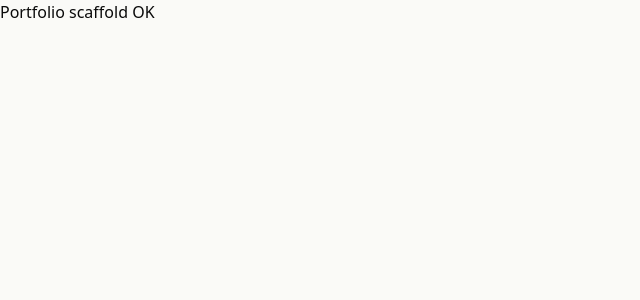
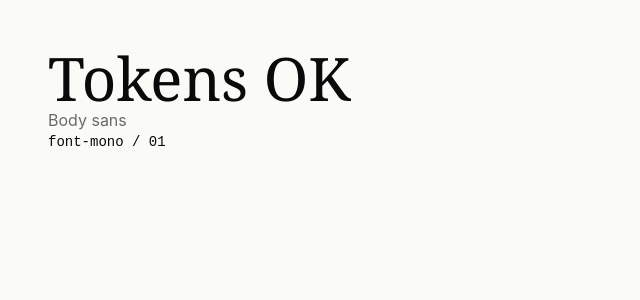
Before and after one commit to WhiteAvocad0/portfolio, a Next.js app: page / in a window 1280 px wide. Shown: the top 300 px of the page, without its empty margins (0-640 px from the left). Built offline with nearby package versions, Linux system fonts and the light colour scheme.

Commit message:
feat: define design tokens (colors, fonts, container) in tailwind v4 theme

```diff
--- a/app/globals.css
+++ b/app/globals.css
@@ -1,14 +1,55 @@
 @import "tailwindcss";
 
-:root {
-  --bg: #FAFAF7;
-  --fg: #0A0A0A;
-  --muted: #737373;
-  --border: #E5E5E5;
+@theme {
+  --color-bg: #FAFAF7;
+  --color-fg: #0A0A0A;
+  --color-muted: #737373;
+  --color-border: #E5E5E5;
+
+  --font-display: "Instrument Serif", ui-serif, Georgia, serif;
+  --font-sans: "Inter", ui-sans-serif, system-ui, sans-serif;
+  --font-mono: "JetBrains Mono", ui-monospace, SFMono-Regular, monospace;
+
+  --container-page: 1280px;
 }
 
-html, body {
-  background: var(--bg);
-  color: var(--fg);
-  -webkit-font-smoothing: antialiased;
+@layer base {
+  :root {
+    color-scheme: light;
+  }
+
+  html, body {
+    background: var(--color-bg);
+    color: var(--color-fg);
+    -webkit-font-smoothing: antialiased;
+    text-rendering: optimizeLegibility;
+  }
+
+  /* Hide native cursor on devices with a precise pointer when our custom cursor is active.
+     We toggle this with a body class set by the CustomCursor component on mount. */
+  body.has-custom-cursor {
+    cursor: none;
+  }
+
+  body.has-custom-cursor a,
+  body.has-custom-cursor button {
+    cursor: none;
+  }
+
+  /* Visible focus for keyboard navigation */
+  :focus-visible {
+    outline: 2px solid var(--color-fg);
+    outline-offset: 4px;
+  }
+
+  /* Honour reduced motion globally — Framer Motion respects this via prefers-reduced-motion,
+     but we also disable CSS transitions to be safe. */
+  @media (prefers-reduced-motion: reduce) {
+    *, *::before, *::after {
+      animation-duration: 0.01ms !important;
+      animation-iteration-count: 1 !important;
+      transition-duration: 0.01ms !important;
+      scroll-behavior: auto !important;
+    }
+  }
 }
--- a/app/page.tsx
+++ b/app/page.tsx
@@ -1,3 +1,9 @@
 export default function Home() {
-  return <main>Portfolio scaffold OK</main>;
+  return (
+    <main className="min-h-screen p-12">
+      <h1 className="font-display text-6xl">Tokens OK</h1>
+      <p className="font-sans text-fg/60">Body sans</p>
+      <p className="font-mono text-sm">font-mono / 01</p>
+    </main>
+  );
 }
```
